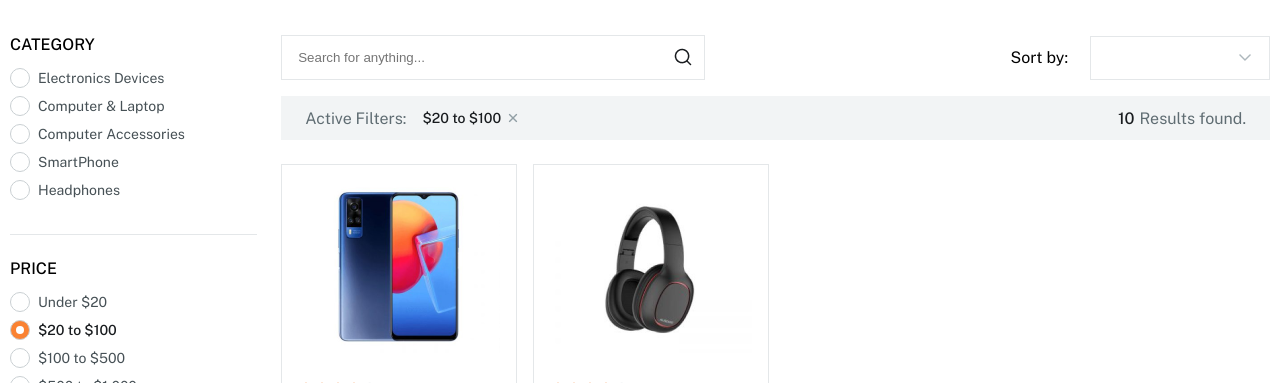
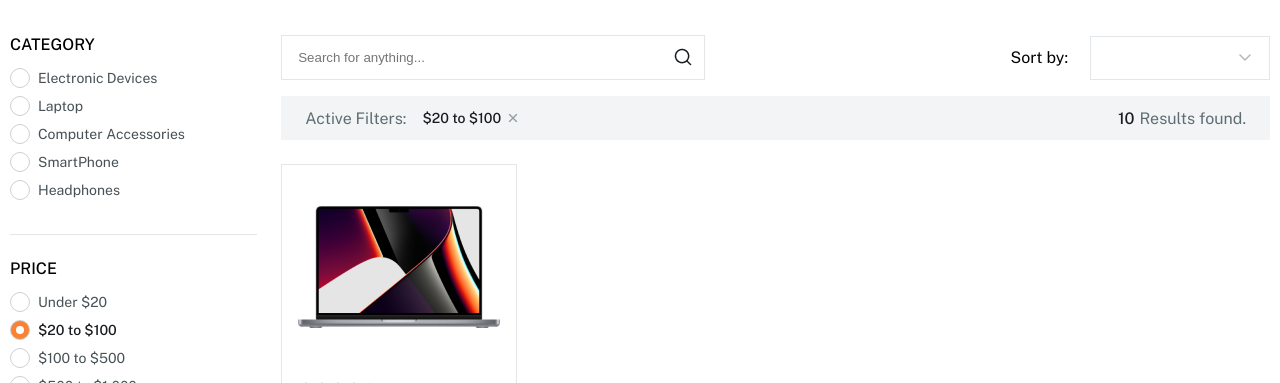
Before and after one commit to R4AYA4R/CliconSiteOnReact, a React (Create React App) app: page /catalog in a window 1280 px wide. Both pictures are taken after a click on the label "$20 to $100". Shown: the part 417-800 px from the top of the page. Built offline with nearby package versions, Linux system fonts and the light colour scheme; data requests are answered from the project's data file.

Commit message:
added some filters Catalog

```diff
--- a/db.json
+++ b/db.json
@@ -62,7 +62,7 @@
         },
         {
             "id":6,
-            "category":"Computer & Laptop",
+            "category":"Laptop",
             "brand":"Samsung",
             "image":"/images/sectionCatalog/Image (6).png",
             "name":"4K UHD LED Smart TV with Chromecast Built-in",
--- a/src/pages/Catalog.tsx
+++ b/src/pages/Catalog.tsx
@@ -43,9 +43,12 @@ const Catalog = () => {
 
     const onScreen = useIsOnScreen(mainCatalogRef);
 
-    const { data, refetch } = useQuery({
+    const { data, refetch, error } = useQuery({
         queryKey: ['catalogProducts'],
         queryFn: async () => {
+
+            // делаем проверки, если category,price,brand равно пустой строке, то запрос на сервер без этих параметров в url,в другом случае,запрос с этими параметрами в url
+            if (filterCategories === '' && filterPrice === '') {
                 // указываем тип,который вернет сервер наш IProduct[],массив товаров
                 const response = await axios.get<IProduct[]>(`http://localhost:5000/catalogProducts?name_like=${searchValue}`, {
                     params: {
@@ -62,6 +65,65 @@ const Catalog = () => {
 
 
                 return response;
+            }
+
+            if (filterCategories !== '' && filterPrice !== '') {
+                // указываем тип,который вернет сервер наш IProduct[],массив товаров
+                const response = await axios.get<IProduct[]>(`http://localhost:5000/catalogProducts?name_like=${searchValue}&category=${filterCategories}&priceFilter=${filterPrice}`, {
+                    params: {
+                        _limit: limit, // указываем параметр limit для максимального количества объектов,которые сможет передать сервер за раз(для пагинации)
+                        _page: page // указываем параметр page(параметр текущей страницы,для пагинации)
+                    }
+                });
+
+                const totalCount = data?.headers['x-total-count']; // записываем общее количество объектов(в данном случае объектов для товаров),полученных от сервера в переменную
+
+                // setTotalPages(Math.ceil(totalCount / limit))
+
+                changeTotalPages({ totalCount: totalCount, limit: limit }); // используем наш action для изменения состояния redux,в данном случае она изменяет поле totalPages,в нее передаем объект с полями totalCount и limit(можно указать просто totalCount, вместо totalCount:totalCount,так как ключ и значение одинаковые,но можно и так),эта функция делит totalCount на limit с помощью Math.ceil(),чтобы округлить результат до большего целого числа,для пагинации
+
+
+                return response;
+            }
+
+            if (filterPrice !== '') {
+                // указываем тип,который вернет сервер наш IProduct[],массив товаров
+                const response = await axios.get<IProduct[]>(`http://localhost:5000/catalogProducts?name_like=${searchValue}&priceFilter=${filterPrice}`, {
+                    params: {
+                        _limit: limit, // указываем параметр limit для максимального количества объектов,которые сможет передать сервер за раз(для пагинации)
+                        _page: page // указываем параметр page(параметр текущей страницы,для пагинации)
+                    }
+                });
+
+                const totalCount = data?.headers['x-total-count']; // записываем общее количество объектов(в данном случае объектов для товаров),полученных от сервера в переменную
+
+                // setTotalPages(Math.ceil(totalCount / limit))
+
+                changeTotalPages({ totalCount: totalCount, limit: limit }); // используем наш action для изменения состояния redux,в данном случае она изменяет поле totalPages,в нее передаем объект с полями totalCount и limit(можно указать просто totalCount, вместо totalCount:totalCount,так как ключ и значение одинаковые,но можно и так),эта функция делит totalCount на limit с помощью Math.ceil(),чтобы округлить результат до большего целого числа,для пагинации
+
+
+                return response;
+            }
+
+            if (filterCategories !== '') {
+                // указываем тип,который вернет сервер наш IProduct[],массив товаров
+                const response = await axios.get<IProduct[]>(`http://localhost:5000/catalogProducts?name_like=${searchValue}&category=${filterCategories}`, {
+                    params: {
+                        _limit: limit, // указываем параметр limit для максимального количества объектов,которые сможет передать сервер за раз(для пагинации)
+                        _page: page // указываем параметр page(параметр текущей страницы,для пагинации)
+                    }
+                });
+
+                const totalCount = data?.headers['x-total-count']; // записываем общее количество объектов(в данном случае объектов для товаров),полученных от сервера в переменную
+
+                // setTotalPages(Math.ceil(totalCount / limit))
+
+                changeTotalPages({ totalCount: totalCount, limit: limit }); // используем наш action для изменения состояния redux,в данном случае она изменяет поле totalPages,в нее передаем объект с полями totalCount и limit(можно указать просто totalCount, вместо totalCount:totalCount,так как ключ и значение одинаковые,но можно и так),эта функция делит totalCount на limit с помощью Math.ceil(),чтобы округлить результат до большего целого числа,для пагинации
+
+
+                return response;
+            }
+
         }
     })
 
@@ -84,12 +146,31 @@ const Catalog = () => {
         }
     }
 
+    // при изменении searchValue,то есть когда пользователь что-то вводит в инпут поиска,то изменяем category на пустую строку,соответственно будет сразу идти поиск по всем товарам,а не в конкретной категории,но после поиска можно будет результат товаров по поиску уже отфильтровать по категориям и делаем повторный запрос на сервер уже с измененным значение searchValue(чтобы поиск число показвалось правильно,когда вводят что-то в поиск)
+    useEffect(() => {
+        setFilterCategories('');
+
+        setFilterBrands({
+            appleBrand: false,
+            lgBrand: false,
+            samsungBrand: false,
+            xiaomiBrand: false
+        });
+
+        setFilterPrice('');
+    }, [searchValue])
+
+    // при изменении фильтров изменяем состояние текущей страницы на первую
+    useEffect(() => {
+        setPage(1);
+    }, [filterBrands, filterCategories, filterPrice])
+
     // делаем запрос через useQuery еще раз,при изменении page(состояния текущей страницы),data?.data (массив товаров),изменении инпута поиска и других фильтров
     useEffect(() => {
 
         refetch(); // делаем запрос на сервер еще раз,чтобы переобновить данные
 
-    }, [data?.data, page, searchValue]);
+    }, [data?.data, page, searchValue, filterCategories,filterPrice]);
 
 
     let pagesArray = getPagesArray(totalPages, page); // помещаем в переменную pagesArray массив страниц пагинации,указываем переменную pagesArray как let,так как она будет меняться в зависимости от проверок в функции getPagesArray
@@ -115,12 +196,12 @@ const Catalog = () => {
                                 <label className="filterBar__categories-item" onClick={() => setFilterCategories('Electronics Devices')}>
                                     <input name="radio" type="radio" className="categories__item-radio" />
                                     <span className={filterCategories === 'Electronics Devices' ? "categories__item-radioStyle categories__item-radioStyleActive" : "categories__item-radioStyle"}></span>
-                                    <p className={filterCategories === 'Electronics Devices' ? "categories__item-text categories__item-textActive" : "categories__item-text"}>Electronics Devices</p>
+                                    <p className={filterCategories === 'Electronics Devices' ? "categories__item-text categories__item-textActive" : "categories__item-text"}>Electronic Devices</p>
                                 </label>
-                                <label className="filterBar__categories-item" onClick={() => setFilterCategories('Computer & Laptop')}>
+                                <label className="filterBar__categories-item" onClick={() => setFilterCategories('Laptop')}>
                                     <input name="radio" type="radio" className="categories__item-radio" />
-                                    <span className={filterCategories === 'Computer & Laptop' ? "categories__item-radioStyle categories__item-radioStyleActive" : "categories__item-radioStyle"}></span>
-                                    <p className={filterCategories === 'Computer & Laptop' ? "categories__item-text categories__item-textActive" : "categories__item-text"}>Computer & Laptop</p>
+                                    <span className={filterCategories === 'Laptop' ? "categories__item-radioStyle categories__item-radioStyleActive" : "categories__item-radioStyle"}></span>
+                                    <p className={filterCategories === 'Laptop' ? "categories__item-text categories__item-textActive" : "categories__item-text"}>Laptop</p>
                                 </label>
                                 <label className="filterBar__categories-item" onClick={() => setFilterCategories('Computer Accessories')}>
                                     <input name="radio" type="radio" className="categories__item-radio" />
@@ -271,10 +352,16 @@ const Catalog = () => {
                                     <p className="filters__right-desc">Results found.</p>
                                 </div>
                             </div>
+
+                            {error && <h3>{error.message}</h3>}
+
+                            {/* если data?.data.length(длина массива товаров) true(то есть они есть),выводим товары в другом случае если !error true(то есть error = false,ошибки нет),то выводим Not found,в другом случае,если ошибка есть,выводим пустую строку(то есть текст not found не выводим) */}
                             <div className="sectionCatalog__productsBlock-products">
                                 {data?.data.length ? data?.data.map(product =>
                                     <ProductItem key={product.id} product={product} />)
-                                    : <h4>Not found</h4>
+                                    : !error ?
+                                        <h4>Not found</h4>
+                                        : ''
                                 }
                             </div>
 
```
Lines whose indentation alone changed are shown as unchanged.
